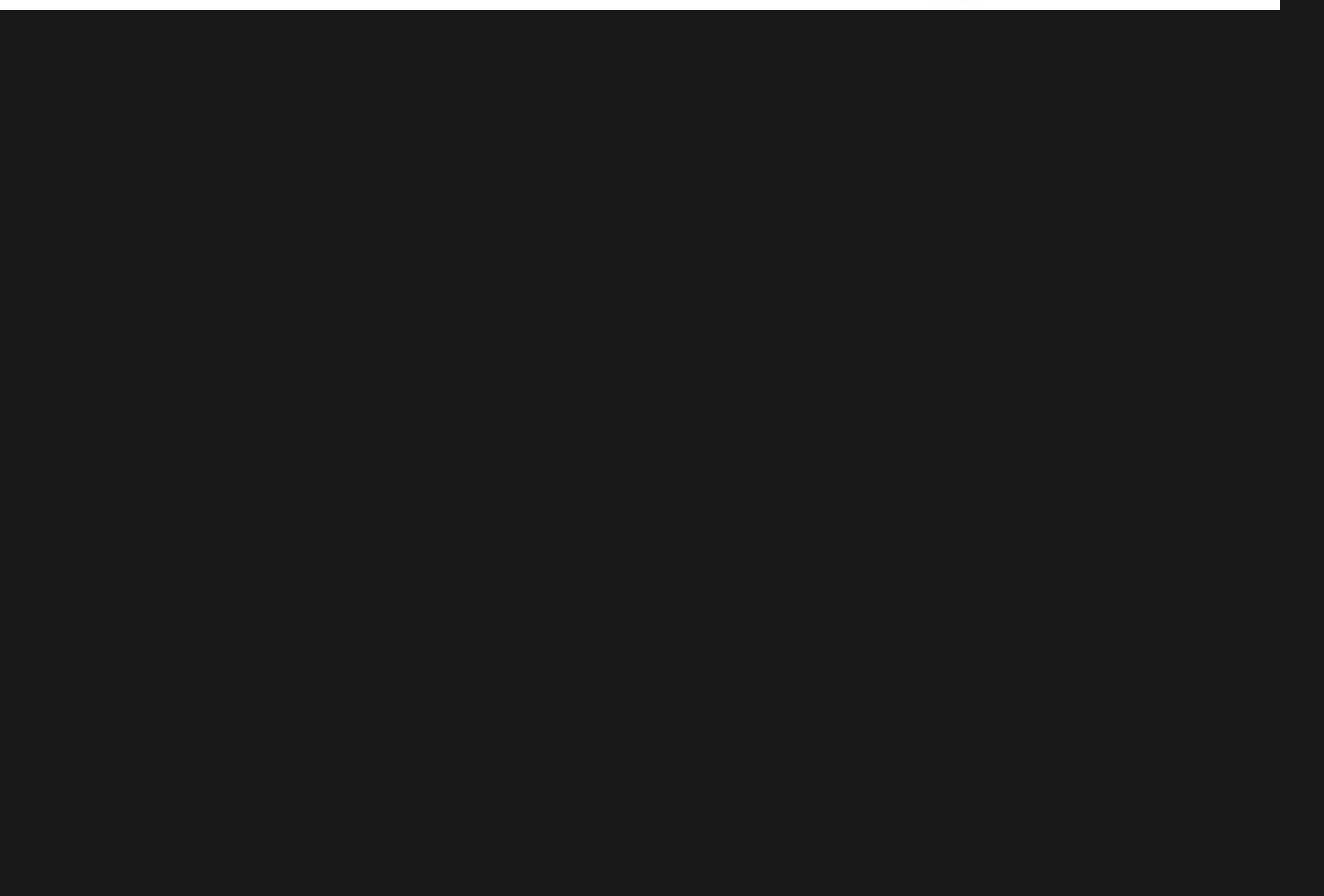
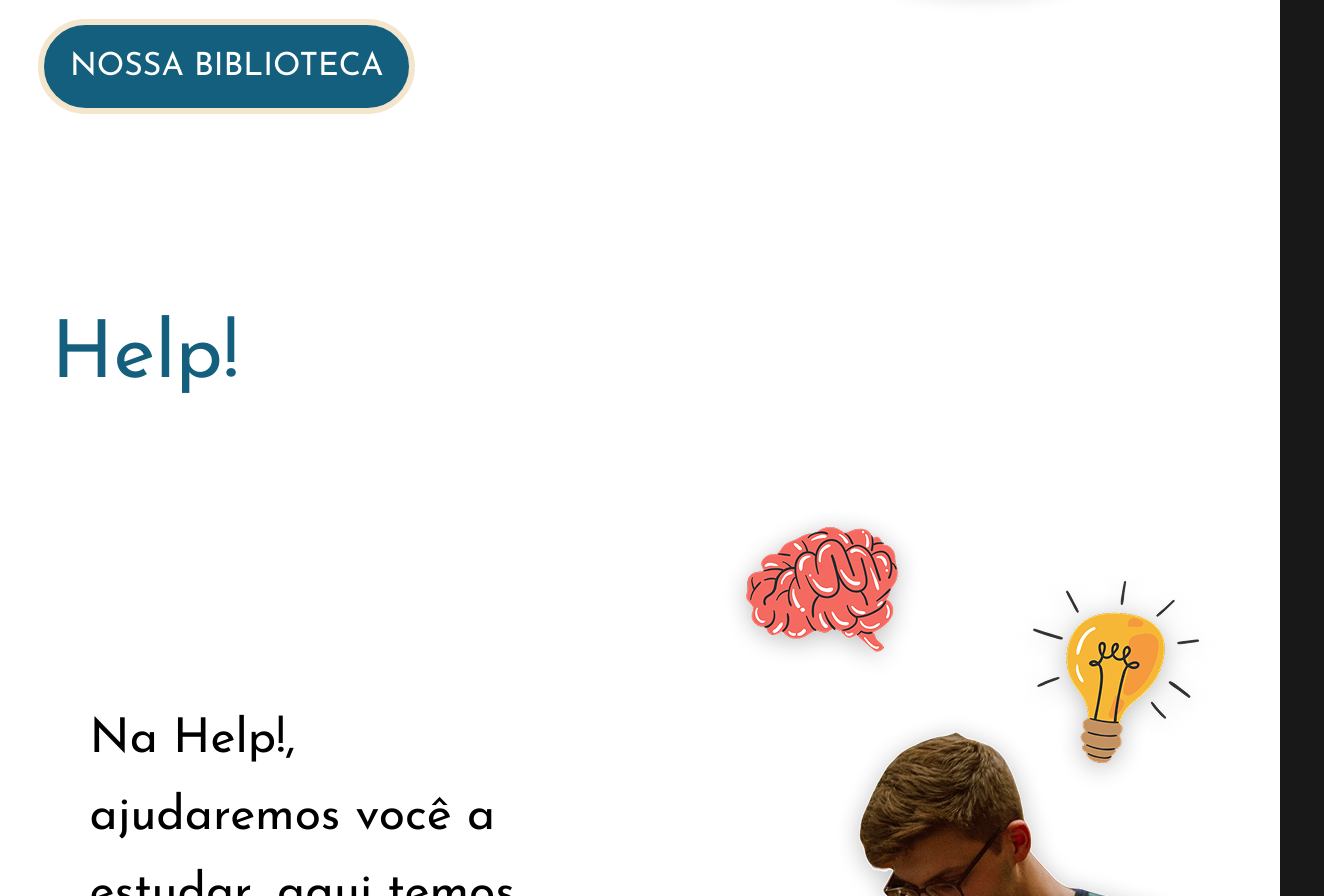
Before and after one commit to Marco-Lytug/Hackaton---Revelio, a Vue app: page / in a window 1280 px wide. Shown: the part 1904-2800 px from the top of the page, 1324 px wide, since content can reach past the window. Before the commit the page ends 1914 px from the top, so only its background shows below. Built offline with nearby package versions, Linux system fonts and the light colour scheme.

Commit message:
FEAT:HomeView em produção

```diff
--- a/src/components/layout/AppFooter.vue
+++ b/src/components/layout/AppFooter.vue
@@ -99,6 +99,7 @@
   transition: transform 0.3s ease, opacity 0.3s ease;
   transform: translateY(0);
   opacity: 1;
+  visibility: hidden;
 }
 
 nav {
--- a/src/components/layout/HomeView.vue
+++ b/src/components/layout/HomeView.vue
@@ -8,18 +8,28 @@
   </section>
   <section class="dificuldades">
     <h2>COM DIFICULDADES?</h2>
-    <div>
+    <div class="all">
       <div>
         <p>Com a Revelio, podemos te ajudar a <br> melhorar o seu desempenho, com <br> livros e dicas de estudos,
           atividades e <br> videoaulas! </p>
-      </div>
-      <div class="button">
-
       </div>
       <div class="img">
         <img src="/images/GarotoLendo.png" alt="">
       </div>
     </div>
+        <button>NOSSA BIBLIOTECA</button>
+  </section>
+  <section class="help">
+      <h2>Help!</h2>
+    <div class="all">
+      <div>
+        <p>Na Help!, ajudaremos você a estudar, aqui temos video aulas e dicas de estudo, aproveite! </p>
+      </div>
+      <div class="img">
+        <img src="/images/GarotoLendo.png" alt="">
+      </div>
+    </div>
+        <button>NOSSA BIBLIOTECA</button>
   </section>
 </template>
 
@@ -43,13 +53,12 @@
 
 .dificuldades {
   background-color: white;
-
 }
 
 .dificuldades h2 {
   color: #135F7D;
   font-size: 5rem;
-  padding: 4vw;
+  padding: 4vw 0 0 4vw;
   font-family: "Josefin Sans", sans-serif;
   animation: spawn;
   animation-timeline: view();
@@ -59,28 +68,60 @@
 
 .dificuldades p {
   color: black;
-  font-size: 2.5rem;
-  padding: 7vw;
+  font-size: 3rem;
+  padding: 0 7vw 0 7vw;
   font-family: "Josefin Sans", sans-serif;
   animation: spawn;
   animation-timeline: view();
     animation-range: entry 0% 50%;
 
+}
+button{
+  background-color: #135F7D;
+  color: white;
+  border: 6px solid  #F4E6CC;
+  border-radius: 5vw;
+  padding: 2vw;
+  font-size: 2rem;
+  font-family: "Josefin Sans", sans-serif;
+  margin: 0 0 10vw  3vw;
+  cursor: pointer;
+  transition: 0.5s;
 
 }
-
+button:hover{
+  background-color: #F4E6CC;
+  color: #135F7D;
+  border: 6px solid  #135F7D;
+  border-radius: 5vw;
+  padding: 2vw;
+  font-size: 2rem;
+  font-family: "Josefin Sans", sans-serif;
+  margin: 0 0 15vw 6vw;
+  cursor: pointer;
+  transition: 0.3s;
+}
 div {
   display: flex;
   justify-content: space-between;
 }
 
-div img {
+.all {
+  display: flex;
+  justify-content: space-around;
+  align-items: center;
+}
+
+.img {
   width: 80vh;
+  position: relative;
+  margin: 0 ;
   animation: spawn;
   animation-timeline: view();
-    animation-range: entry 0% 50%;
+  animation-range: entry 0% 50%;
 
 }
+
 
 h1 {
   color: white;
@@ -95,6 +136,60 @@
   color: #135F7D;
   z-index: 1;
   font-size: 4rem;
+}
+.help {
+  background-color: white;
+}
+
+.help h2 {
+  color: #135F7D;
+  font-size: 5rem;
+  padding: 4vw 0 0 4vw;
+  font-family: "Josefin Sans", sans-serif;
+  animation: spawn;
+  animation-timeline: view();
+  animation-range: entry 0% 50%;
+
+}
+
+.help p {
+  color: black;
+  font-size: 3rem;
+  padding: 0 7vw 0 7vw;
+  font-family: "Josefin Sans", sans-serif;
+  animation: spawn;
+  animation-timeline: view();
+    animation-range: entry 0% 50%;
+
+}
+button{
+  background-color: #135F7D;
+  color: white;
+  border: 6px solid  #F4E6CC;
+  border-radius: 5vw;
+  padding: 2vw;
+  font-size: 2rem;
+  font-family: "Josefin Sans", sans-serif;
+  margin: 0 0 10vw  3vw;
+  cursor: pointer;
+  transition: 0.5s;
+
+}
+button:hover{
+  background-color: #F4E6CC;
+  color: #135F7D;
+  border: 6px solid  #135F7D;
+  border-radius: 5vw;
+  padding: 2vw;
+  font-size: 2rem;
+  font-family: "Josefin Sans", sans-serif;
+  margin: 0 0 15vw 6vw;
+  cursor: pointer;
+  transition: 0.3s;
+}
+div {
+  display: flex;
+  justify-content: space-between;
 }
 
 @keyframes fadeIn {
```
